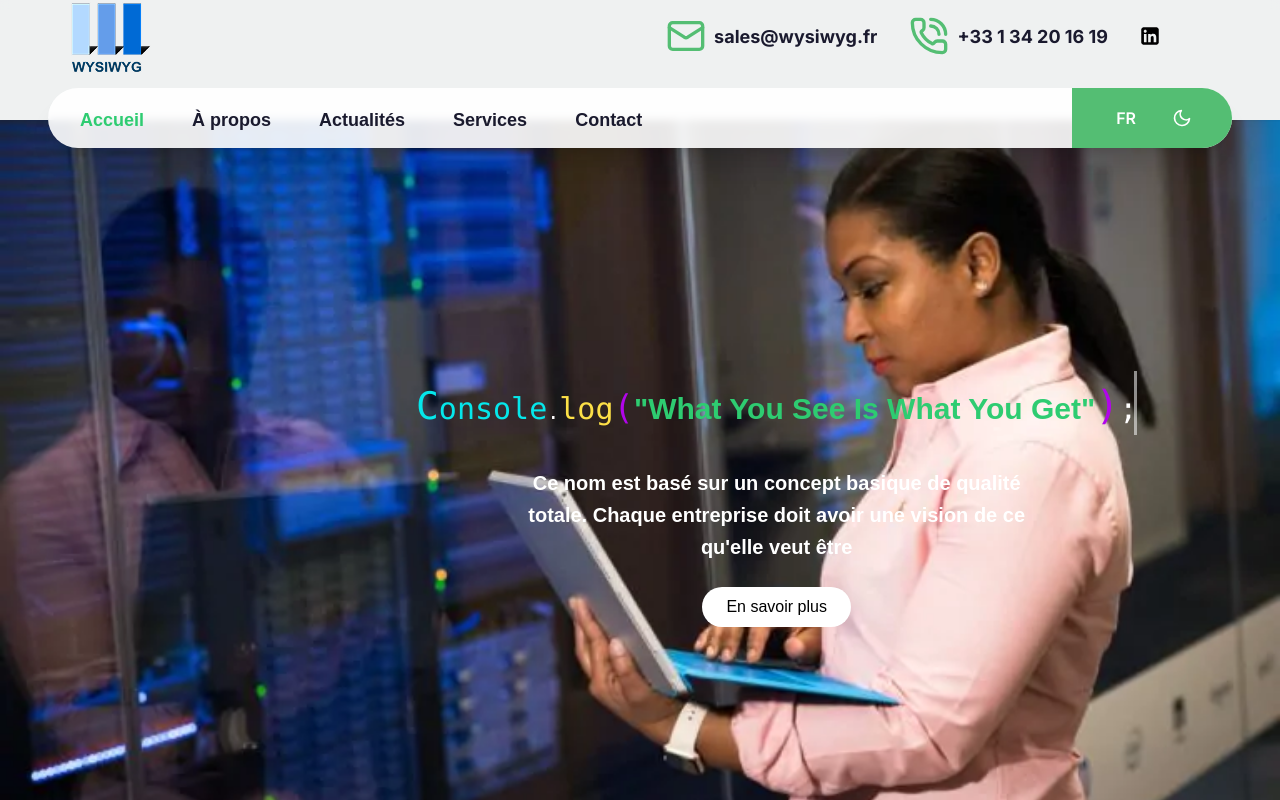
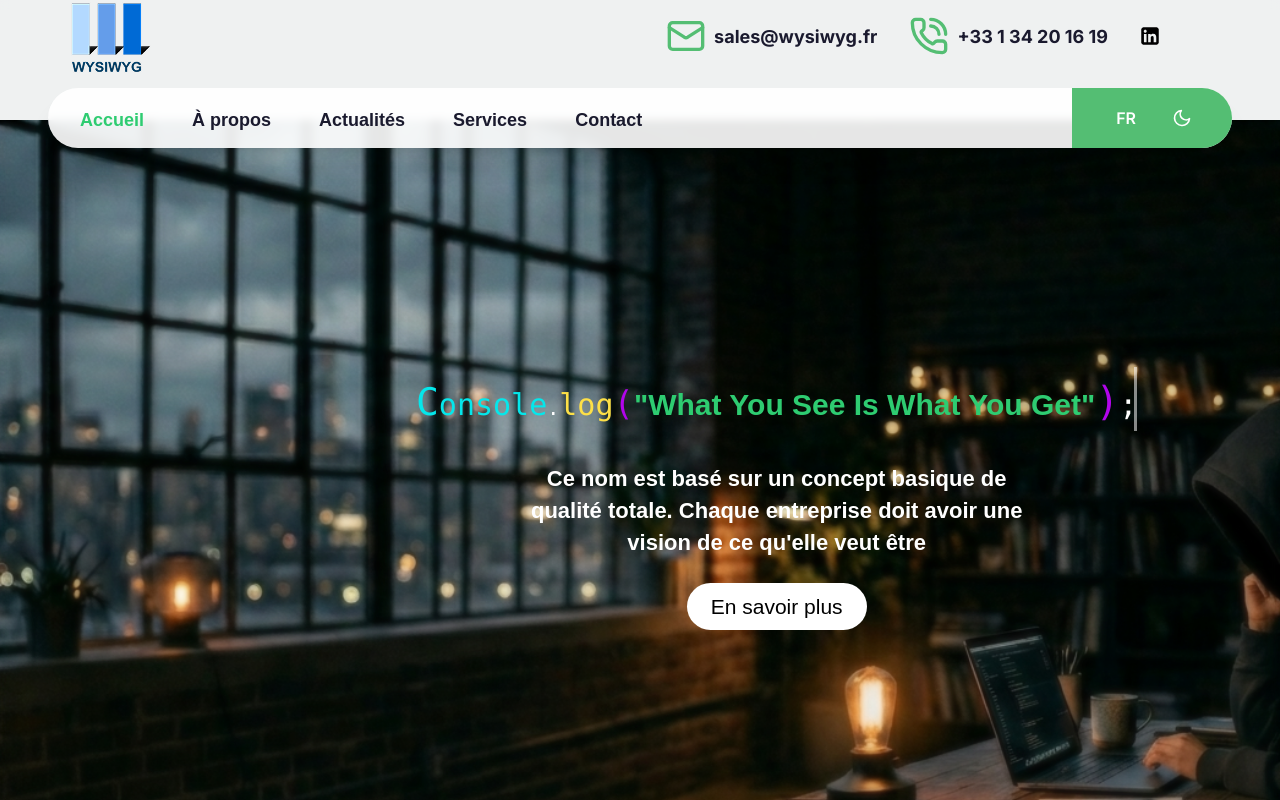
Before and after one commit to dev-ioc/wysiwyg-site, a Next.js app: page /a-propos in a window 1280 px wide. Shown: the top 800 px of the page. Built offline with nearby package versions, Linux system fonts and the light colour scheme.

Commit message:
modif hero

```diff
--- a/src/components/sections/Hero.tsx
+++ b/src/components/sections/Hero.tsx
@@ -2,7 +2,8 @@ import { useTranslations } from "next-intl";
 const Hero = () => {
   const t = useTranslations("Hero");
   return (
-    <div className="relative grid grid-cols-12 col-span-12 h-auto lg:h-[761px] w-full bg-[url('/images/pexels-christina-morillo-1181341-768x512.jpg.webp')] bg-cover bg-center bg-no-repeat overflow-hidden pb-10">
+    <div className="relative grid grid-cols-12 col-span-12 h-auto lg:h-[761px] w-full bg-[url('/images/hero.png')] bg-cover bg-center bg-no-repeat overflow-hidden pb-10 ">
+      <div className="absolute inset-0 bg-black/200 opacity-50 backdrop-blur-sm" />
       <div className="col-span-12 lg:col-start-5 flex flex-col items-center justify-center text-center w-full gap-6 relative z-10 pt-20 lg:pt-20 lg:-top-5 lg:w-[700px]">
         <h1 className="mb-2">
           <span className="relative inline-block font-mono">
@@ -32,10 +33,10 @@ const Hero = () => {
           </span>
         </h1>
 
-        <span className="max-w-[500px] text-[16px] lg:text-[20px] text-center text-secondary font-assistant font-bold lg:leading-[2rem]">
+        <span className="max-w-[500px] text-[16px] lg:text-[22px] text-center text-secondary font-assistant font-bold lg:leading-[2rem]">
           {t("title")}
         </span>
-        <button className="bg-secondary px-6 py-2 rounded-full text-black font-medium transition font-assistant">
+        <button className="bg-secondary px-6 py-2 rounded-full text-black font-medium transition font-assistant text-[21px]">
           {t("BtnPlus")}
         </button>
       </div>
```
Also changed, not shown: public/images/hero.png (added), public/images/istockphoto-1503858430-612x612.jpg (added).
